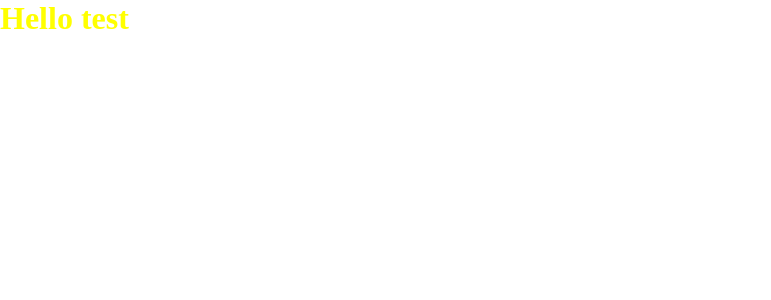
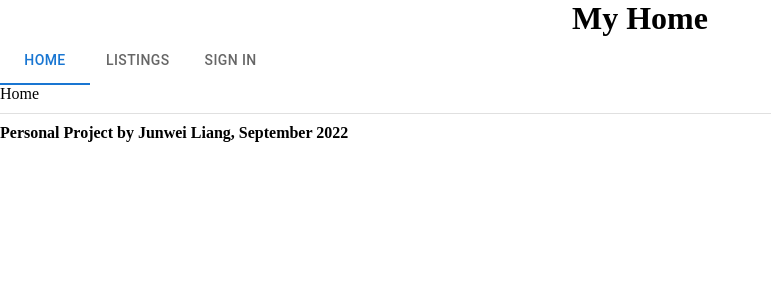
Before and after one commit to liangjunwei/myhome-frontend, a React (Create React App) app: page / in a window 1280 px wide. Shown: the top 300 px of the page, without its empty margins (0-771 px from the left). Built offline with nearby package versions, Linux system fonts and the light colour scheme.

Commit message:
setup some basic routes and nav tab

```diff
--- a/package.json
+++ b/package.json
@@ -3,11 +3,15 @@
   "version": "0.1.0",
   "private": true,
   "dependencies": {
+    "@emotion/react": "^11.10.4",
+    "@emotion/styled": "^11.10.4",
+    "@mui/material": "^5.10.6",
     "@testing-library/jest-dom": "^5.16.5",
     "@testing-library/react": "^13.4.0",
     "@testing-library/user-event": "^13.5.0",
     "react": "^18.2.0",
     "react-dom": "^18.2.0",
+    "react-router-dom": "^6.4.0",
     "react-scripts": "5.0.1",
     "web-vitals": "^2.1.4"
   },
--- a/public/style.css
+++ b/public/style.css
@@ -4,7 +4,3 @@
     padding: 0;
     box-sizing: border-box;
 }
-
-h1 {
-    color: yellow;
-}
--- a/src/App.js
+++ b/src/App.js
@@ -1,8 +1,30 @@
-import React from "react";
+import React, { useState } from 'react';
+import { BrowserRouter, Route, Routes, Navigate } from 'react-router-dom';
+import {
+  Layout,
+  Home,
+  Listings,
+  Login
+} from './components';
 
 const App = () => {
+  const [tabValue, setTabValue] = useState('home');
+
   return (
-    <h1>Hello test</h1>
+    <BrowserRouter>
+    <Routes>
+      <Route path='/' element={<Layout tabValue={tabValue} />}>
+
+        <Route index element={<Home setTabValue={setTabValue} />} />
+
+        <Route path='/listings' element={<Listings setTabValue={setTabValue} />} />
+        <Route path='/login' element={<Login setTabValue={setTabValue} />} />
+
+        <Route path="*" element={<Navigate to="/" replace={true} />} />
+
+      </Route>
+    </Routes>
+    </BrowserRouter>
   );
 }
 
--- /dev/null
+++ b/src/components/Footer.js
@@ -0,0 +1,11 @@
+import React from 'react';
+
+const Footer = () => {
+    return (
+        <div id='footer'>
+            <h4>Personal Project by Junwei Liang, September 2022</h4>
+        </div>
+    )
+}
+
+export default Footer;
--- /dev/null
+++ b/src/components/Header.js
@@ -0,0 +1,13 @@
+import React from 'react';
+import Nav from './Nav';
+
+const Header = ({ tabValue, setTabValue }) => {
+    return (
+        <div id='header'>
+            <h1 id='title' style={{textAlign: 'center'}}>My Home</h1>
+            <Nav tabValue={tabValue} />
+        </div>
+    )
+}
+
+export default Header;
--- /dev/null
+++ b/src/components/Home.js
@@ -0,0 +1,13 @@
+import React from 'react';
+
+const Home = ({ setTabValue }) => {
+    setTabValue('home');
+
+    return (
+        <div>
+            Home
+        </div>
+    )
+}
+
+export default Home;
--- /dev/null
+++ b/src/components/Layout.js
@@ -0,0 +1,18 @@
+import React from 'react';
+import { Outlet } from 'react-router-dom';
+import Header from './Header';
+import Footer from './Footer';
+import { Divider } from '@mui/material';
+
+const Layout = ({ tabValue }) => {
+    return (
+        <>
+            <Header tabValue={tabValue} />
+            <Outlet />
+            <Divider sx={{marginTop: '10px', marginBottom: '10px'}}/>
+            <Footer />
+        </>
+    );
+}
+
+export default Layout;
--- /dev/null
+++ b/src/components/Listings.js
@@ -0,0 +1,13 @@
+import React from 'react';
+
+const Listings = ({ setTabValue }) => {
+    setTabValue('listings');
+
+    return (
+        <div>
+            Listings
+        </div>
+    )
+}
+
+export default Listings;
--- /dev/null
+++ b/src/components/Login.js
@@ -0,0 +1,13 @@
+import React from 'react';
+
+const Login = ({ setTabValue }) => {
+    setTabValue('login');
+
+    return (
+        <div>
+            Login
+        </div>
+    )
+}
+
+export default Login;
--- /dev/null
+++ b/src/components/Nav.js
@@ -0,0 +1,23 @@
+import React from 'react';
+import { Box, Tabs, Tab } from '@mui/material';
+import { Link } from 'react-router-dom';
+
+const Nav = ({ tabValue }) => {
+
+    return (
+        <Box sx={{ width: '100%' }}>
+            <Tabs
+                value={tabValue}
+                textColor='primary'
+                indicatorColor='primary'
+                aria-label='nav-bar'
+            >
+                <Tab value='home' label='Home' component={Link} to={'/'}/>
+                <Tab value='listings' label='Listings' component={Link} to={'/listings'}/>
+                <Tab value='login' label='Sign In' component={Link} to={'/login'}/>
+            </Tabs>
+        </Box>
+    );
+}
+
+export default Nav;
--- /dev/null
+++ b/src/components/index.js
@@ -0,0 +1,4 @@
+export {default as Layout} from './Layout';
+export {default as Home} from './Home';
+export {default as Listings} from './Listings';
+export {default as Login} from './Login';
```
Also changed, not shown: src/api/index.js (added), 1 other file (tests, documents, lock files or other folders).
